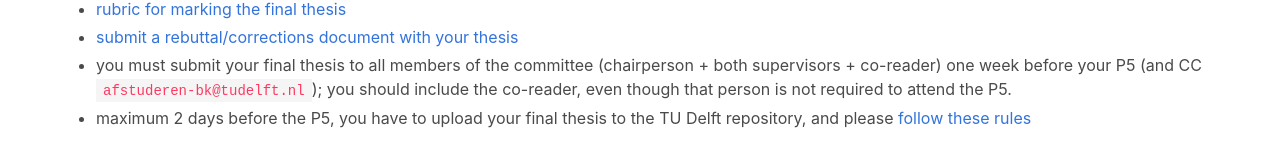
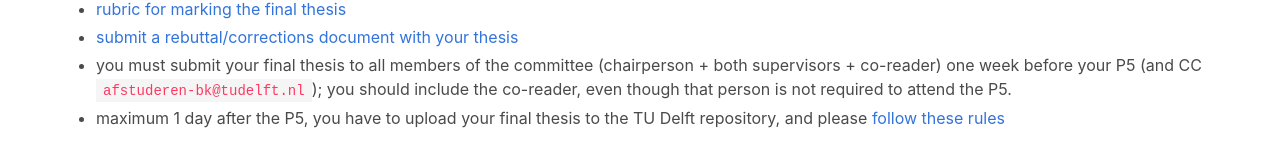
Before and after one commit to tudelft3d/geo2020, a Jekyll site: the page built from rules/index.md, in a window 1280 px wide and 900 px high, scrolled down 1639 px. Shown: the part 722-889 px from the top of the window. Built offline with Jekyll 4.4.1, drawn with Linux system fonts in a browser that asks for light colours; nearby versions of some CDN libraries.

Commit message:
Thesis upload is 1day after max

```diff
--- a/rules/index.md
+++ b/rules/index.md
@@ -71,4 +71,4 @@ The email must state as subject: "P2 graduation plan + [your student number]".
 - [rubric for marking the final thesis](../rubric/)
 - [submit a rebuttal/corrections document with your thesis](https://3d.bk.tudelft.nl/courses/geo2020/tips/#with-the-p5-thesis-submit-a-rebuttalcorrections-document)
 - you must submit your final thesis to all members of the committee (chairperson + both supervisors + co-reader) one week before your P5 (and CC `afstuderen-bk@tudelft.nl`); you should include the co-reader, even though that person is not required to attend the P5.
-- maximum 2 days before the P5, you have to upload your final thesis to the TU Delft repository, and please [follow these rules](https://3d.bk.tudelft.nl/courses/geo2020/faq/#how-to-upload-your-final-thesis-to-the-tud-repository)
+- maximum 1 day after the P5, you have to upload your final thesis to the TU Delft repository, and please [follow these rules](https://3d.bk.tudelft.nl/courses/geo2020/faq/#how-to-upload-your-final-thesis-to-the-tud-repository)
```
